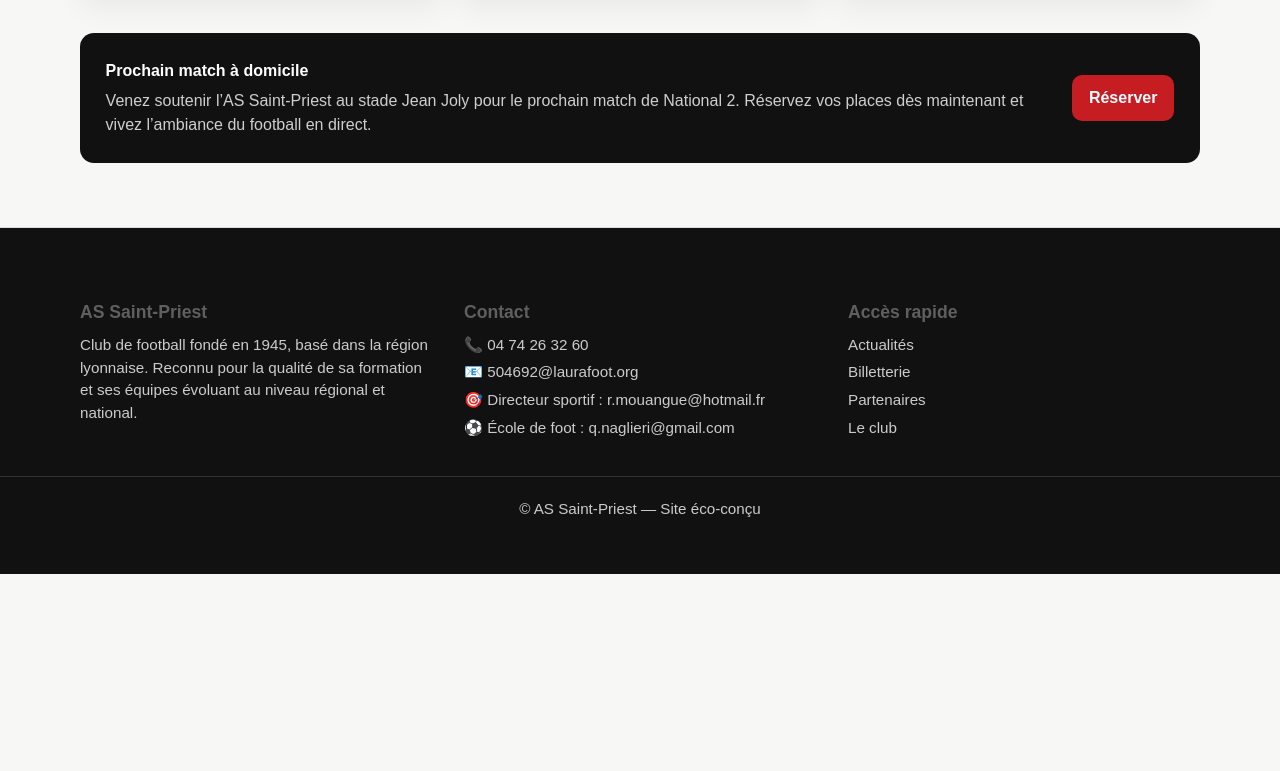
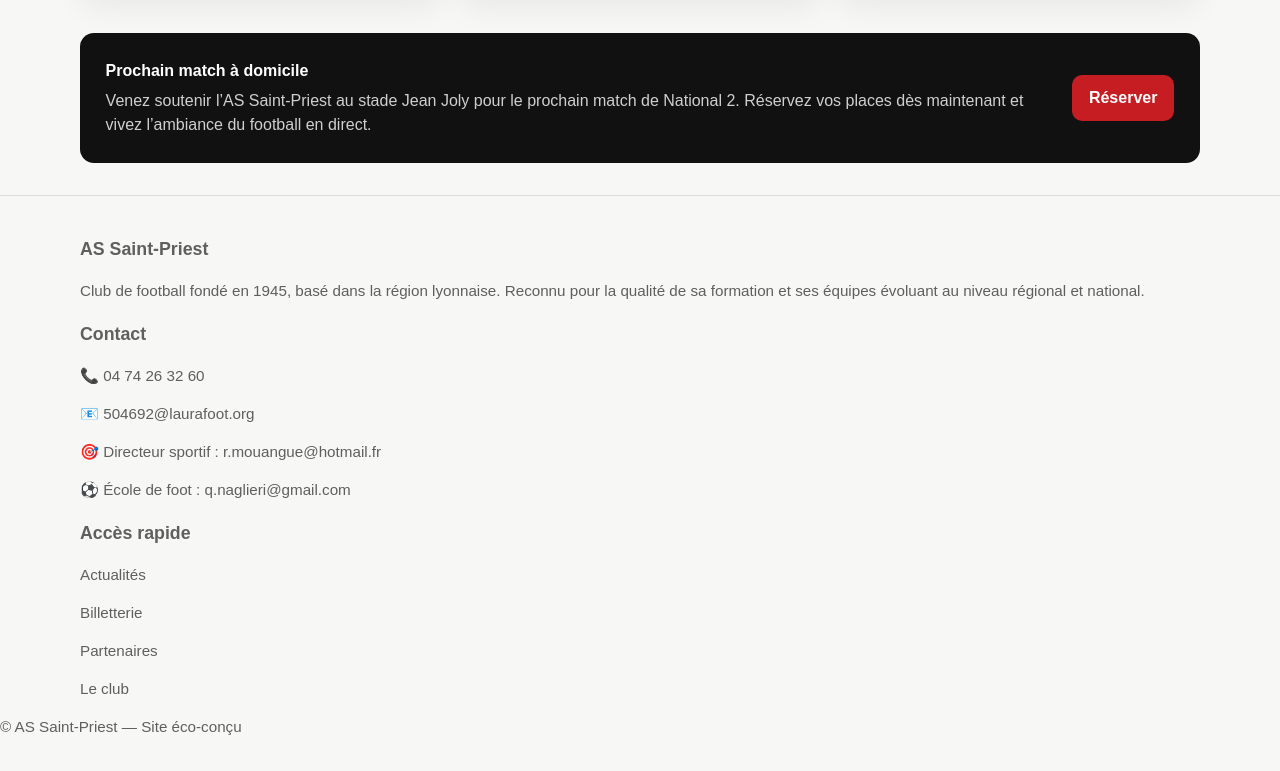
Before and after one commit to ZartoxSFT/GreenIT, a plain HTML site: page index.html in a window 1280 px wide. Shown: the part 1695-2466 px from the top of the page. Before the commit the page ends 2269 px from the top, so only its background shows below. Drawn offline with Linux system fonts and the light colour scheme.

Commit message:
footer fix

```diff
--- a/src/css/style.css
+++ b/src/css/style.css
@@ -295,69 +295,6 @@
       color: var(--muted);
       font-size: 0.94rem;
     }
-    /* IMPORTANT : pour coller le footer en bas */
-    html, body {
-      height: 100%;
-    }
-
-    body {
-      display: flex;
-      flex-direction: column;
-    }
-
-    main {
-      flex: 1;
-    }
-
-    /* FOOTER */
-
-    .footer {
-      background: #111;
-      color: #fff;
-      margin-top: 2rem;
-    }
-
-    .footer-grid {
-      display: grid;
-      grid-template-columns: repeat(3, 1fr);
-      gap: 2rem;
-      padding: 2rem 0;
-    }
-
-    .footer h3 {
-      margin-bottom: 0.5rem;
-      font-size: 1.1rem;
-    }
-
-    .footer p {
-      margin: 0.3rem 0;
-      color: #ccc;
-      font-size: 0.95rem;
-    }
-
-    .footer a {
-      color: #ccc;
-    }
-
-    .footer a:hover {
-      color: #fff;
-    }
-
-    .footer-bottom {
-      border-top: 1px solid #333;
-      text-align: center;
-      padding: 1rem 0;
-      font-size: 0.85rem;
-      color: #aaa;
-    }
-
-    /* RESPONSIVE */
-
-    @media (max-width: 768px) {
-      .footer-grid {
-        grid-template-columns: 1fr;
-      }
-    }
 
     .cta {
       margin: 1.2rem 0 2rem;
```
